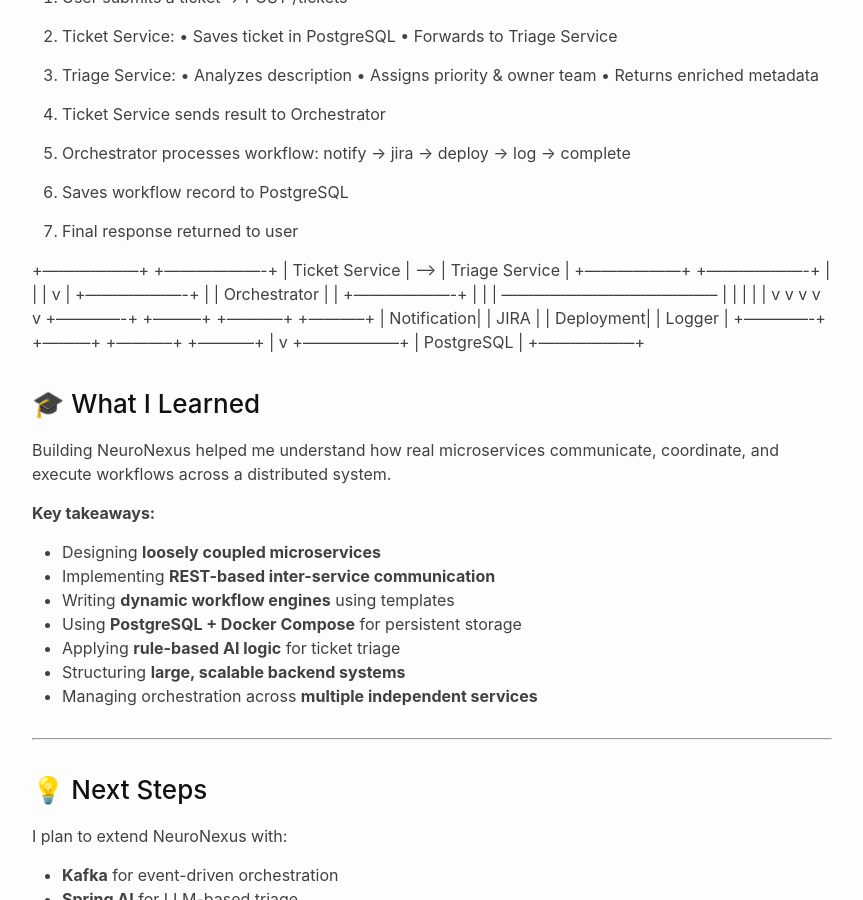
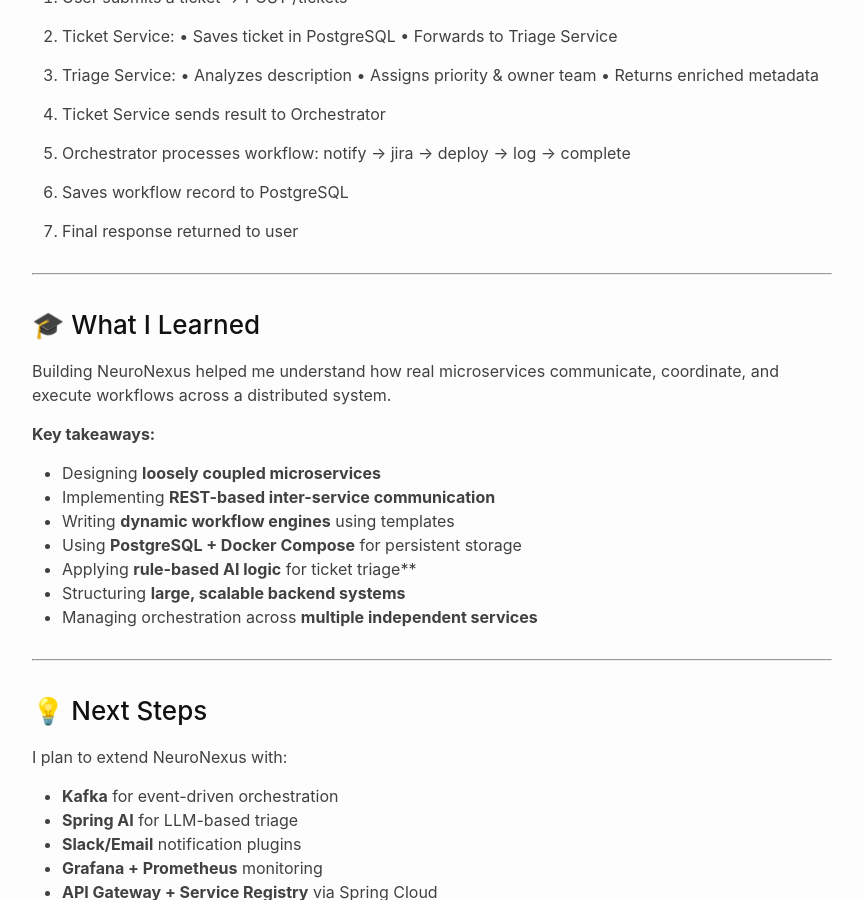
Before and after one commit to raZer99/raZer99.github.io, a Jekyll site: the page built from _posts/2025-11-30-neuronexus-project.md, in a window 1280 px wide and 900 px high, scrolled down 2231 px. Shown: the whole window, without its empty margins (208-1071 px from the left). Built offline with Jekyll 4.4.1, drawn with Linux system fonts in a browser that asks for light colours.

```diff
--- a/_posts/2025-11-30-neuronexus-project.md
+++ b/_posts/2025-11-30-neuronexus-project.md
@@ -92,27 +92,7 @@ Stores:
 
 7. Final response returned to user
 
-+------------------+        +-------------------+
-|   Ticket Service | -----> |   Triage Service  |
-+------------------+        +-------------------+
-          |                          |
-          |                          v
-          |                 +-------------------+
-          |                 |    Orchestrator   |
-          |                 +-------------------+
-          |                          |
-          |         -----------------------------------------
-          |         |                 |               |     |
-          v         v                 v               v     v
-  +-------------+ +---------+   +-----------+   +-----------+
-  | Notification| |  JIRA   |   | Deployment|   |   Logger |
-  +-------------+ +---------+   +-----------+   +-----------+
-                          |
-                          v
-                 +------------------+
-                 |   PostgreSQL     |
-                 +------------------+
-
+---
 
 ### 🎓 What I Learned
 
@@ -123,7 +103,7 @@ Building NeuroNexus helped me understand how real microservices communicate, coo
 - Implementing **REST-based inter-service communication**
 - Writing **dynamic workflow engines** using templates
 - Using **PostgreSQL + Docker Compose** for persistent storage
-- Applying **rule-based AI logic** for ticket triage
+- Applying **rule-based AI logic** for ticket triage**
 - Structuring **large, scalable backend systems**
 - Managing orchestration across **multiple independent services**
 
```
